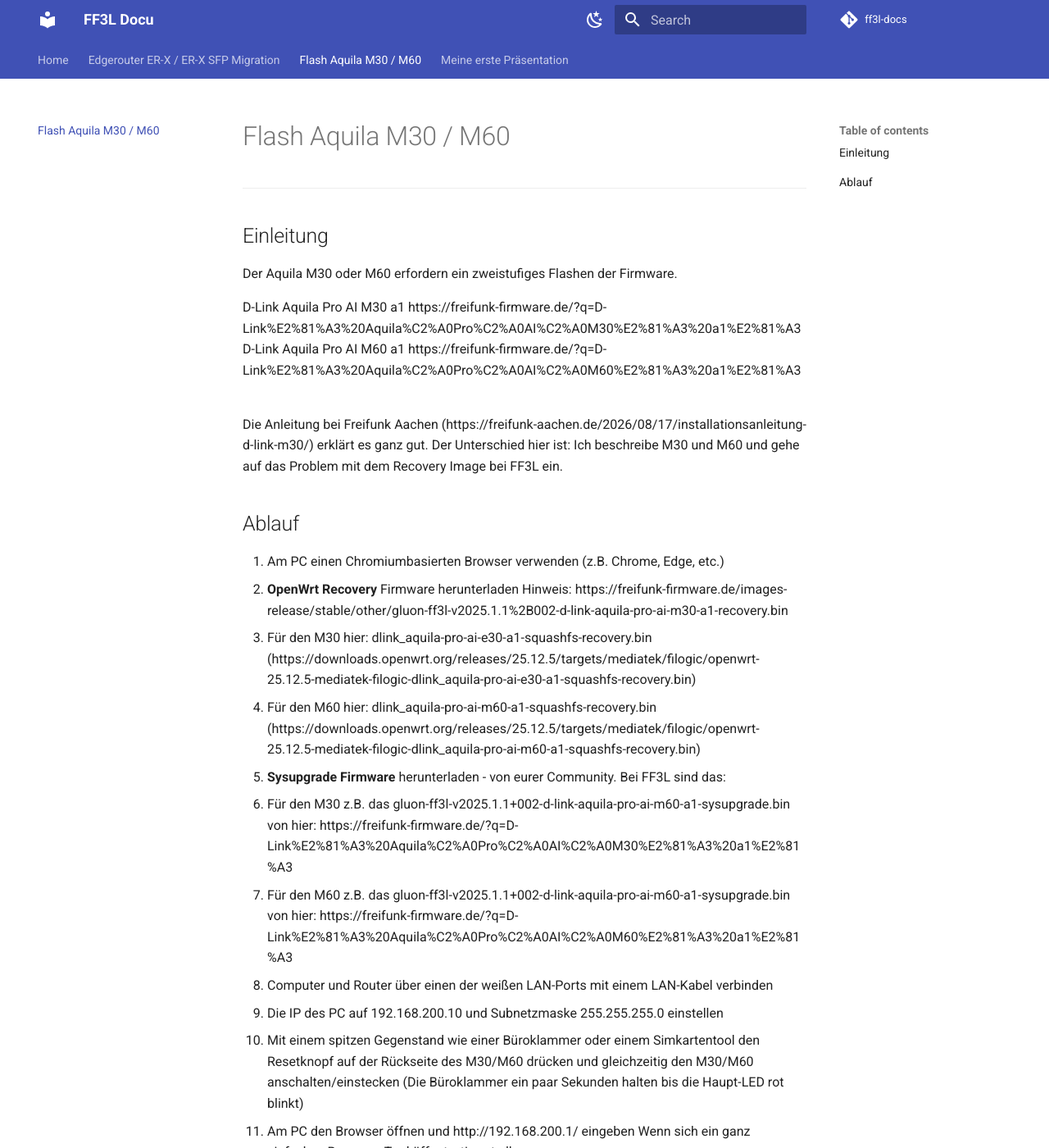
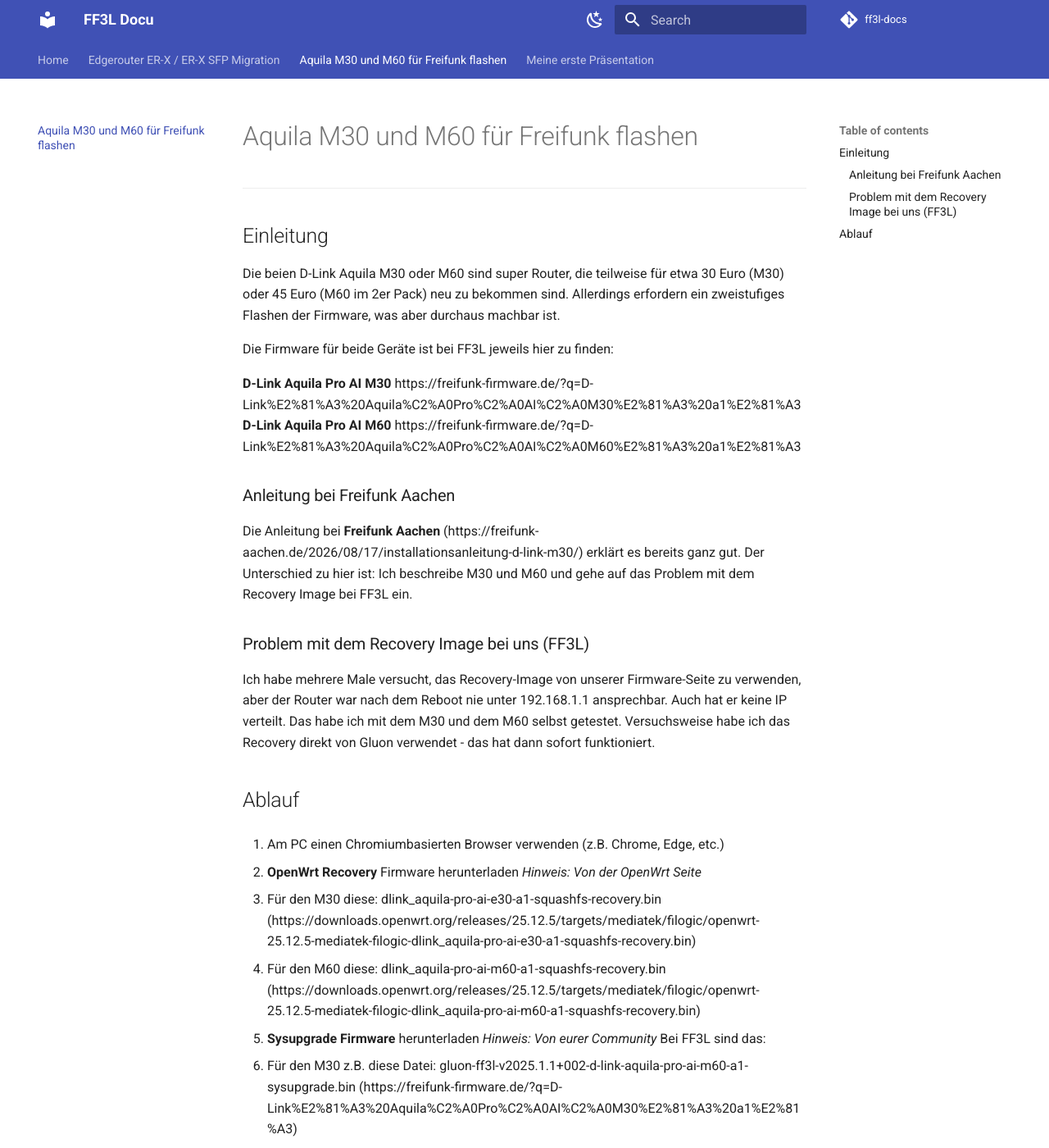
Before and after one commit to tbuss/ff3l-docs, an MkDocs documentation site: the page built from docs/flash_m30_m60.md, in a window 1280 px wide and 1400 px high. Shown: the whole window at 82% size. Built offline with MkDocs 1.6.1 and Material for MkDocs 9.7.7, drawn with Linux system fonts in a browser that asks for light colours; comment, search, counter and statistics services are not loaded; some of the changed text lies outside the part shown.

Commit message:
edited M30/M60

```diff
--- a/docs/flash_m30_m60.md
+++ b/docs/flash_m30_m60.md
@@ -1,38 +1,56 @@
-# Flash Aquila M30 / M60
+# Aquila M30 und M60 für Freifunk flashen
 ---
 
 ## Einleitung
-Der Aquila M30 oder M60 erfordern ein zweistufiges Flashen der Firmware.
+Die beien D-Link Aquila M30 oder M60 sind super Router, die teilweise für etwa 30 Euro (M30) oder 45 Euro (M60 im 2er Pack) neu zu bekommen sind.
+Allerdings erfordern ein zweistufiges Flashen der Firmware, was aber durchaus machbar ist.
 
-D-Link⁣ Aquila Pro AI M30⁣ a1⁣ https://freifunk-firmware.de/?q=D-Link%E2%81%A3%20Aquila%C2%A0Pro%C2%A0AI%C2%A0M30%E2%81%A3%20a1%E2%81%A3
-D-Link⁣ Aquila Pro AI M60⁣ a1⁣ https://freifunk-firmware.de/?q=D-Link%E2%81%A3%20Aquila%C2%A0Pro%C2%A0AI%C2%A0M60%E2%81%A3%20a1%E2%81%A3
+Die Firmware für beide Geräte ist bei FF3L jeweils hier zu finden:
 
-##
+**D-Link⁣ Aquila Pro AI M30**⁣ https://freifunk-firmware.de/?q=D-Link%E2%81%A3%20Aquila%C2%A0Pro%C2%A0AI%C2%A0M30%E2%81%A3%20a1%E2%81%A3
+**D-Link⁣ Aquila Pro AI M60**⁣ https://freifunk-firmware.de/?q=D-Link%E2%81%A3%20Aquila%C2%A0Pro%C2%A0AI%C2%A0M60%E2%81%A3%20a1%E2%81%A3
 
-Die Anleitung bei Freifunk Aachen (https://freifunk-aachen.de/2026/08/17/installationsanleitung-d-link-m30/) erklärt es ganz gut. Der Unterschied hier ist: Ich beschreibe M30 und M60 und gehe auf das Problem mit dem Recovery Image bei FF3L ein.
+### Anleitung bei Freifunk Aachen
+
+Die Anleitung bei **Freifunk Aachen** (https://freifunk-aachen.de/2026/08/17/installationsanleitung-d-link-m30/) erklärt es bereits ganz gut.
+Der Unterschied zu hier ist: Ich beschreibe M30 und M60 und gehe auf das Problem mit dem Recovery Image bei FF3L ein.
+
+### Problem mit dem Recovery Image bei uns (FF3L)
+Ich habe mehrere Male versucht, das Recovery-Image von unserer Firmware-Seite zu verwenden, aber der Router war nach dem Reboot nie unter 192.168.1.1 ansprechbar. Auch hat er keine IP verteilt. Das habe ich mit dem M30 und dem M60 selbst getestet.
+Versuchsweise habe ich das Recovery direkt von Gluon verwendet - das hat dann sofort funktioniert.
+
 
 
 ## Ablauf
 
 1. Am PC einen Chromiumbasierten Browser verwenden (z.B. Chrome, Edge, etc.)
+
 2. **OpenWrt Recovery** Firmware herunterladen
-   Hinweis: https://freifunk-firmware.de/images-release/stable/other/gluon-ff3l-v2025.1.1%2B002-d-link-aquila-pro-ai-m30-a1-recovery.bin
-   1. Für den M30 hier: dlink_aquila-pro-ai-e30-a1-squashfs-recovery.bin (https://downloads.openwrt.org/releases/25.12.5/targets/mediatek/filogic/openwrt-25.12.5-mediatek-filogic-dlink_aquila-pro-ai-e30-a1-squashfs-recovery.bin)
-   2. Für den M60 hier: dlink_aquila-pro-ai-m60-a1-squashfs-recovery.bin (https://downloads.openwrt.org/releases/25.12.5/targets/mediatek/filogic/openwrt-25.12.5-mediatek-filogic-dlink_aquila-pro-ai-m60-a1-squashfs-recovery.bin)
-3. **Sysupgrade Firmware** herunterladen - von eurer Community. Bei FF3L sind das:
-   1. Für den M30 z.B. das gluon-ff3l-v2025.1.1+002-d-link-aquila-pro-ai-m60-a1-sysupgrade.bin von hier: https://freifunk-firmware.de/?q=D-Link%E2%81%A3%20Aquila%C2%A0Pro%C2%A0AI%C2%A0M30%E2%81%A3%20a1%E2%81%A3
-   2. Für den M60 z.B. das gluon-ff3l-v2025.1.1+002-d-link-aquila-pro-ai-m60-a1-sysupgrade.bin von hier: https://freifunk-firmware.de/?q=D-Link%E2%81%A3%20Aquila%C2%A0Pro%C2%A0AI%C2%A0M60%E2%81%A3%20a1%E2%81%A3
+   _Hinweis: Von der OpenWrt Seite_
+   - Für den M30 diese: dlink_aquila-pro-ai-e30-a1-squashfs-recovery.bin (https://downloads.openwrt.org/releases/25.12.5/targets/mediatek/filogic/openwrt-25.12.5-mediatek-filogic-dlink_aquila-pro-ai-e30-a1-squashfs-recovery.bin)
+   - Für den M60 diese: dlink_aquila-pro-ai-m60-a1-squashfs-recovery.bin (https://downloads.openwrt.org/releases/25.12.5/targets/mediatek/filogic/openwrt-25.12.5-mediatek-filogic-dlink_aquila-pro-ai-m60-a1-squashfs-recovery.bin)
+
+3. **Sysupgrade Firmware** herunterladen
+   _Hinweis: Von eurer Community_
+   Bei FF3L sind das:
+   - Für den M30 z.B. diese Datei: gluon-ff3l-v2025.1.1+002-d-link-aquila-pro-ai-m60-a1-sysupgrade.bin (https://freifunk-firmware.de/?q=D-Link%E2%81%A3%20Aquila%C2%A0Pro%C2%A0AI%C2%A0M30%E2%81%A3%20a1%E2%81%A3)
+   - Für den M60 z.B. diese Datei: gluon-ff3l-v2025.1.1+002-d-link-aquila-pro-ai-m60-a1-sysupgrade.bin (https://freifunk-firmware.de/?q=D-Link%E2%81%A3%20Aquila%C2%A0Pro%C2%A0AI%C2%A0M60%E2%81%A3%20a1%E2%81%A3)
 
 4. Computer und Router über einen der weißen LAN-Ports mit einem LAN-Kabel verbinden
+
 5. Die IP des PC auf 192.168.200.10 und Subnetzmaske 255.255.255.0 einstellen
-6. Mit einem spitzen Gegenstand wie einer Büroklammer oder einem Simkartentool den Resetknopf auf der Rückseite des M30/M60 drücken und gleichzeitig den M30/M60 anschalten/einstecken (Die Büroklammer ein paar Sekunden halten bis die Haupt-LED rot blinkt)
+
+6. Mit einem spitzen Gegenstand wie einer Büroklammer oder einem Simkartentool den Resetknopf auf der Rückseite des M30/M60 drücken und gleichzeitig den M30/M60 anschalten/einstecken.
+Die Büroklammer ein paar Sekunden halten bis die Haupt-LED rot blinkt.
+
 7. Am PC den Browser öffnen und http://192.168.200.1/ eingeben
    Wenn sich ein ganz einfaches Recovery-Tool öffnet, stimmt alles.
+
 8. Hier jetzt die **OpenWrt Recovery** Firmware hochladen
 
-9. Nach geglücktem Upload der Firmware müssen die Netzwerkeinstellungen aus Schritt 5. wieder rückgängig gemacht werden und auf automatisch bzw DHCP stehen damit folgende Schritte funktionieren.
+9.  Nach geglücktem Upload der Firmware müssen die Netzwerkeinstellungen aus Schritt 5. wieder rückgängig gemacht werden und auf automatisch bzw DHCP stehen damit folgende Schritte funktionieren.
 
-10. Das Gerät startet mit OpenWrt-Firmware. Am PC den Browser öffnen und http://192.168.1.1 eingeben.
+10.  Das Gerät startet mit OpenWrt-Firmware. Am PC den Browser öffnen und http://192.168.1.1 eingeben.
  Hier kann nun per grafischem User Interface die **Sysupgrade Firmware** eurer Community auf dem Gerät installiert werden.
 
-11. Nach dem Reboot kann der Router im Browser unter http://192.168.1.1 konhfiguriert werden.
+11.  Nach dem Reboot kann der Router im Browser unter http://192.168.1.1 konhfiguriert werden.
```
